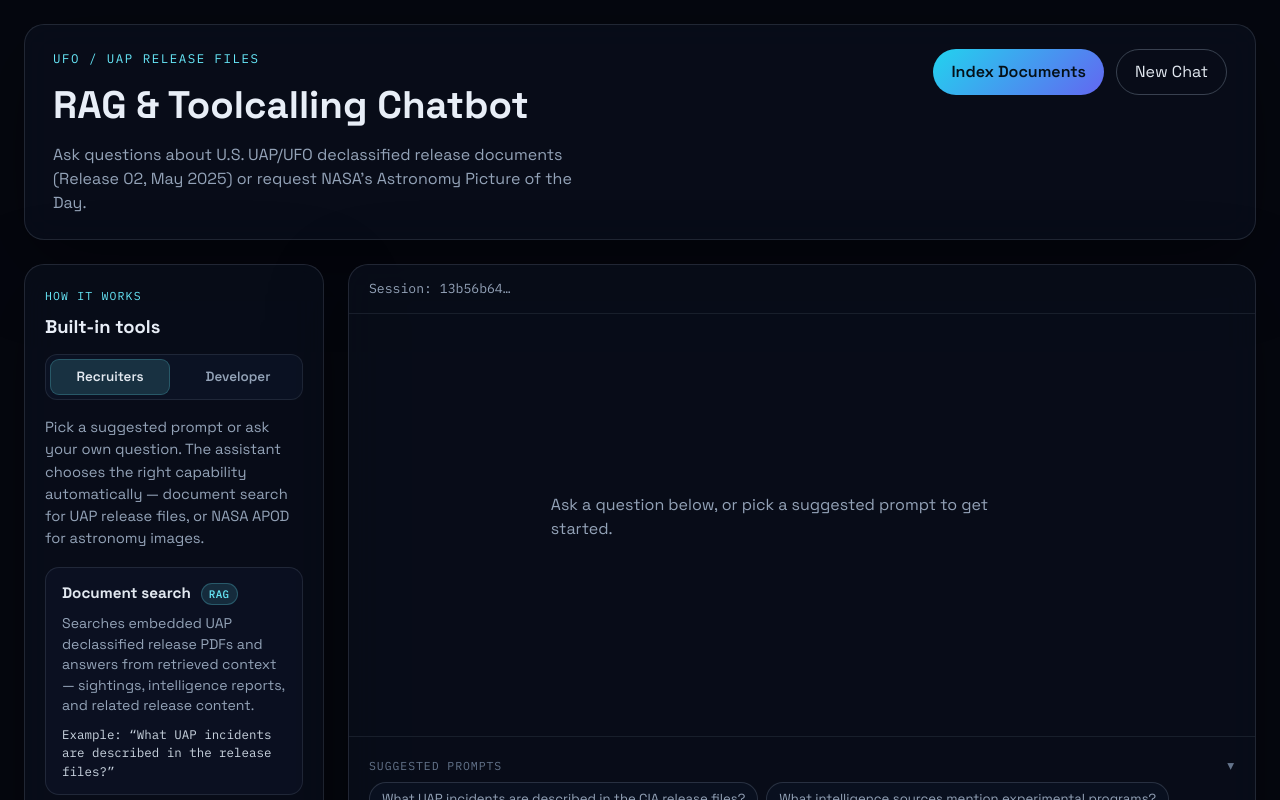
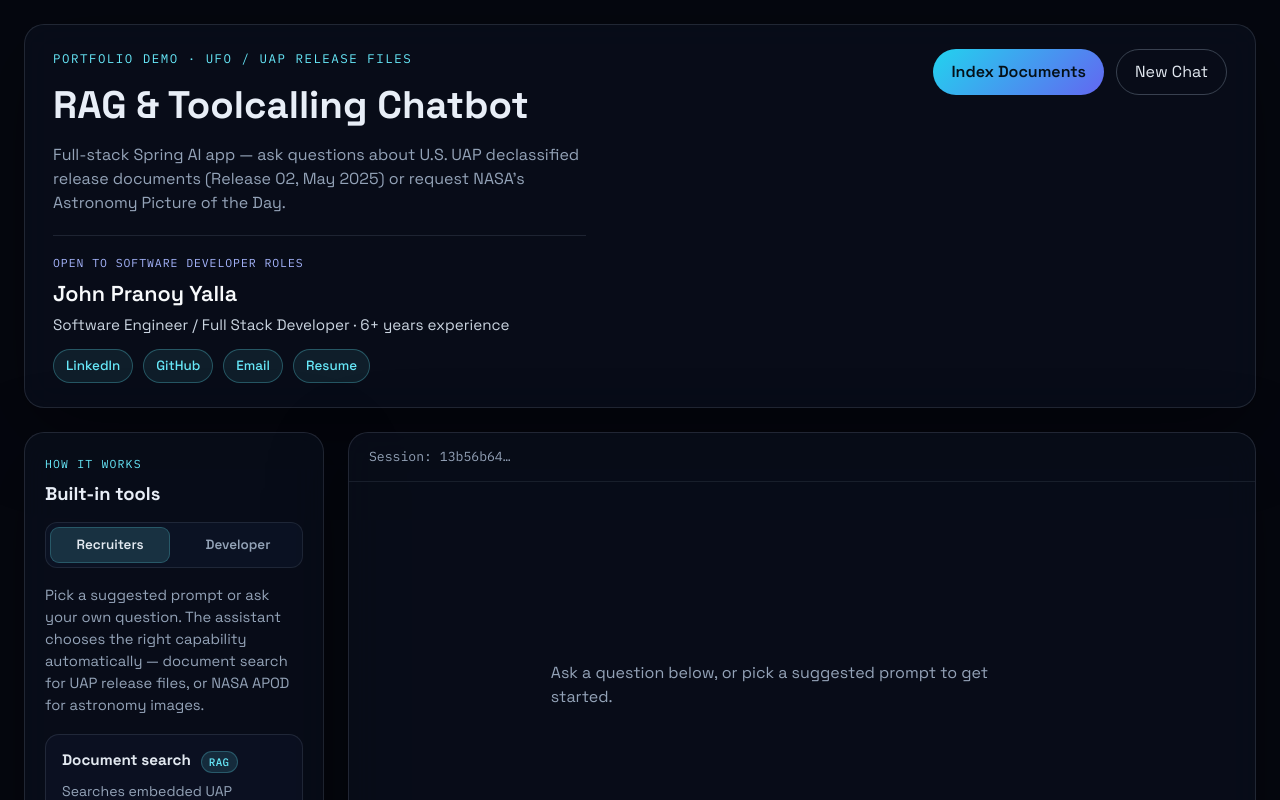
Before and after one commit to johnpranoy7/UapReleaseFilesChatbot, a React (Vite) app in the folder frontend/: page / in a window 1280 px wide. Shown: the top 800 px of the page. Built offline with nearby package versions, Linux system fonts and the light colour scheme.

Commit message:
Adding Resume

```diff
--- a/frontend/src/App.jsx
+++ b/frontend/src/App.jsx
@@ -17,6 +17,15 @@ const SAMPLE_PROMPTS = [
 const SIDE_NAV_TABS = {
   RECRUITERS: 'recruiters',
   DEVELOPER: 'developer',
+};
+
+const PORTFOLIO = {
+  name: 'John Pranoy Yalla',
+  role: 'Software Engineer / Full Stack Developer · 6+ years experience',
+  email: 'johnpranoy7@gmail.com',
+  linkedIn: 'https://www.linkedin.com/in/johnpranoy7/',
+  github: 'https://github.com/johnpranoy7',
+  resume: '/resume.pdf',
 };
 
 function resolvedApodExampleDate() {
@@ -125,12 +134,52 @@ export default function App() {
       <div className="backdrop" aria-hidden="true" />
 
       <header className="header">
-        <div>
-          <p className="eyebrow">UFO / UAP Release Files</p>
-          <h1>RAG & Toolcalling Chatbot</h1>
-          <p className="subtitle">
-            Ask questions about U.S. UAP/UFO declassified release documents (Release 02, May 2025) or request NASA&apos;s Astronomy Picture of the Day.
-          </p>
+        <div className="header-main">
+          <div className="header-project">
+            <p className="eyebrow">Portfolio demo · UFO / UAP Release Files</p>
+            <h1>RAG & Toolcalling Chatbot</h1>
+            <p className="subtitle">
+              Full-stack Spring AI app — ask questions about U.S. UAP declassified release documents
+              (Release 02, May 2025) or request NASA&apos;s Astronomy Picture of the Day.
+            </p>
+          </div>
+
+          <div className="header-portfolio">
+            <p className="header-portfolio-eyebrow">Open to software developer roles</p>
+            <p className="header-name">{PORTFOLIO.name}</p>
+            <p className="header-role">{PORTFOLIO.role}</p>
+            <div className="header-links">
+              <a
+                href={PORTFOLIO.linkedIn}
+                className="header-link"
+                target="_blank"
+                rel="noopener noreferrer"
+              >
+                LinkedIn
+              </a>
+              <a
+                href={PORTFOLIO.github}
+                className="header-link"
+                target="_blank"
+                rel="noopener noreferrer"
+              >
+                GitHub
+              </a>
+              <a href={`mailto:${PORTFOLIO.email}`} className="header-link">
+                Email
+              </a>
+              {PORTFOLIO.resume && (
+                <a
+                  href={PORTFOLIO.resume}
+                  className="header-link"
+                  target="_blank"
+                  rel="noopener noreferrer"
+                >
+                  Resume
+                </a>
+              )}
+            </div>
+          </div>
         </div>
         <div className="header-actions">
           <button
--- a/frontend/src/index.css
+++ b/frontend/src/index.css
@@ -293,6 +293,69 @@ textarea {
   justify-content: space-between;
   gap: 20px;
   align-items: flex-start;
+}
+
+.header-main {
+  display: grid;
+  gap: 20px;
+  min-width: 0;
+}
+
+.header-portfolio {
+  padding-top: 18px;
+  border-top: 1px solid rgba(148, 163, 184, 0.16);
+}
+
+.header-portfolio-eyebrow {
+  margin: 0 0 6px;
+  font-family: 'IBM Plex Mono', monospace;
+  font-size: 0.72rem;
+  letter-spacing: 0.08em;
+  text-transform: uppercase;
+  color: #a5b4fc;
+}
+
+.header-name {
+  margin: 0;
+  font-size: 1.35rem;
+  font-weight: 600;
+  color: #f8fafc;
+}
+
+.header-role {
+  margin: 4px 0 0;
+  color: #cbd5e1;
+  font-size: 0.95rem;
+}
+
+.header-links {
+  display: flex;
+  flex-wrap: wrap;
+  gap: 10px;
+  margin-top: 12px;
+}
+
+.header-link {
+  display: inline-flex;
+  align-items: center;
+  padding: 6px 12px;
+  border-radius: 999px;
+  border: 1px solid rgba(103, 232, 249, 0.28);
+  background: rgba(103, 232, 249, 0.08);
+  color: #67e8f9;
+  font-size: 0.84rem;
+  font-weight: 500;
+  text-decoration: none;
+  transition: background 0.15s ease, border-color 0.15s ease;
+}
+
+.header-link:hover {
+  background: rgba(103, 232, 249, 0.16);
+  border-color: rgba(103, 232, 249, 0.42);
+}
+
+.header-project {
+  min-width: 0;
 }
 
 .eyebrow {
```
Also changed, not shown: 1 other file (tests, documents, lock files or other folders).
